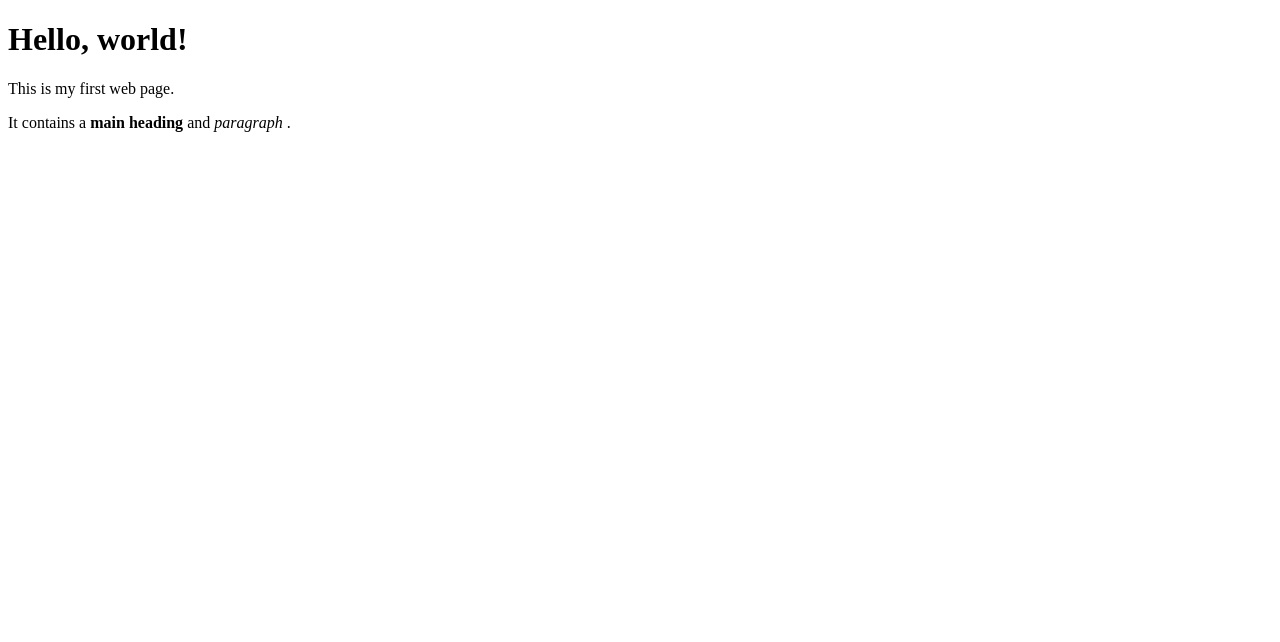
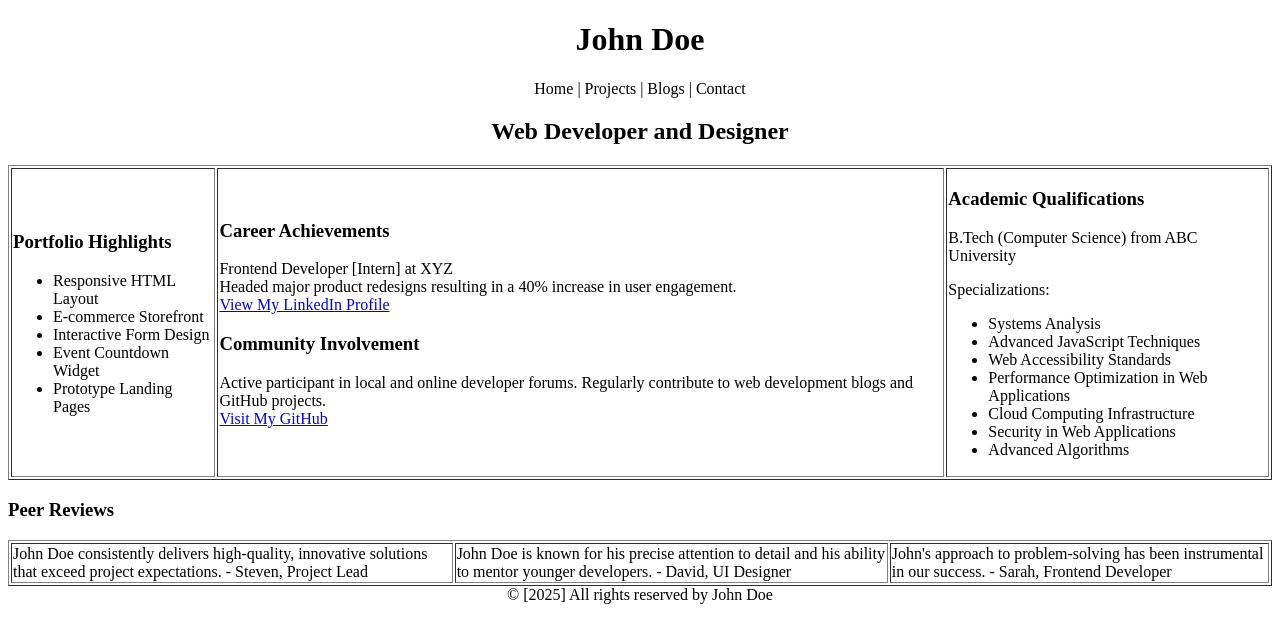
Before and after one commit to raja25k/html-deploy, a plain HTML site: page index.html in a window 1280 px wide. Drawn offline with Linux system fonts and the light colour scheme.

Commit message:
portfolio index.html

```diff
--- a/index.html
+++ b/index.html
@@ -1,13 +1,60 @@
 <!DOCTYPE html>
 <html>
-    <head>
-        <title>My web page</title>
-    </head>
-    <body>
-        <h1>Hello, world!</h1>
-        <p>This is my first web page.</p>
-        <p>It contains a
-             <strong>main heading</strong> and <em> paragraph </em>.
-        </p>
-    </body>
+<head>
+    <meta charset="UTF-8">
+    <meta name="viewport" content="width=device-width, initial-scale=1.0">
+    <title>Portfolio of John Doe</title>
+</head>
+<body>
+    <header>
+        <h1 style="text-align:center;">John Doe</h1>
+        <p style="text-align:center;">Home | Projects | Blogs | Contact</p>
+    </header>
+    <h2 style="text-align:center;">Web Developer and Designer</h2>
+    <table border="1" width="100%">
+        <tr>
+            <td>
+                <h3>Portfolio Highlights</h3>
+                <ul>
+                    <li>Responsive HTML Layout</li>
+                    <li>E-commerce Storefront</li>
+                    <li>Interactive Form Design</li>
+                    <li>Event Countdown Widget</li>
+                    <li>Prototype Landing Pages</li>
+                </ul>
+            </td>
+            <td>
+                <h3>Career Achievements</h3>
+                <p>Frontend Developer [Intern] at XYZ<br>Headed major product redesigns resulting in a 40% increase in user engagement.<br><a href="#">View My LinkedIn Profile</a></p>
+                <h3>Community Involvement</h3>
+                <p>Active participant in local and online developer forums. Regularly contribute to web development blogs and GitHub projects.<br><a href="#">Visit My GitHub</a></p>
+            </td>
+            <td>
+                <h3>Academic Qualifications</h3>
+                <p>B.Tech (Computer Science) from ABC University</p>
+                <p>Specializations:</p>
+                <ul>
+                    <li>Systems Analysis</li>
+                    <li>Advanced JavaScript Techniques</li>
+                    <li>Web Accessibility Standards</li>
+                    <li>Performance Optimization in Web Applications</li>
+                    <li>Cloud Computing Infrastructure</li>
+                    <li>Security in Web Applications</li>
+                    <li>Advanced Algorithms</li>
+                </ul>
+            </td>
+        </tr>
+    </table>
+    <h3>Peer Reviews</h3>
+    <table border="1" width="100%">
+        <tr>
+            <td>John Doe consistently delivers high-quality, innovative solutions that exceed project expectations. - Steven, Project Lead</td>
+            <td>John Doe is known for his precise attention to detail and his ability to mentor younger developers. - David, UI Designer</td>
+            <td>John's approach to problem-solving has been instrumental in our success. - Sarah, Frontend Developer</td>
+        </tr>
+    </table>
+    <footer style="text-align:center;">
+        © [2025] All rights reserved by John Doe
+    </footer>
+</body>
 </html>
```
